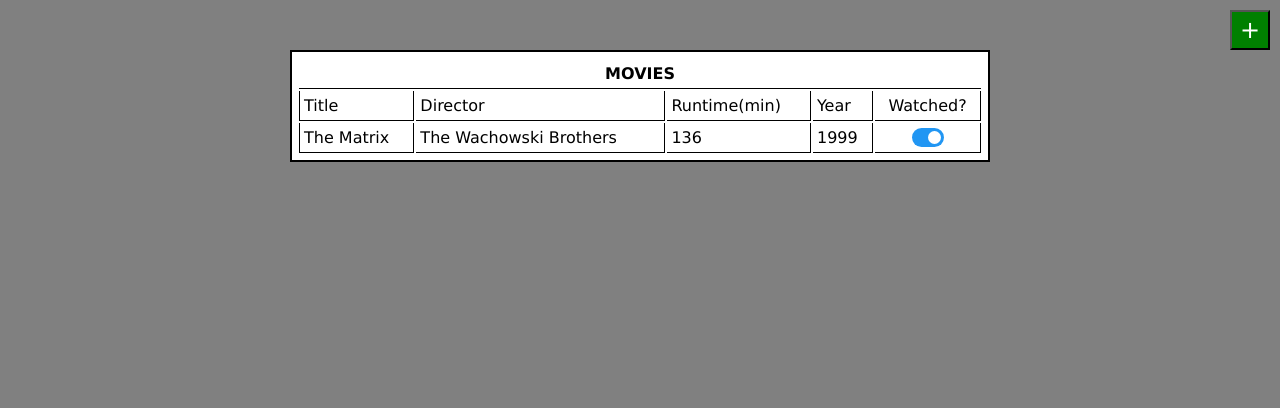
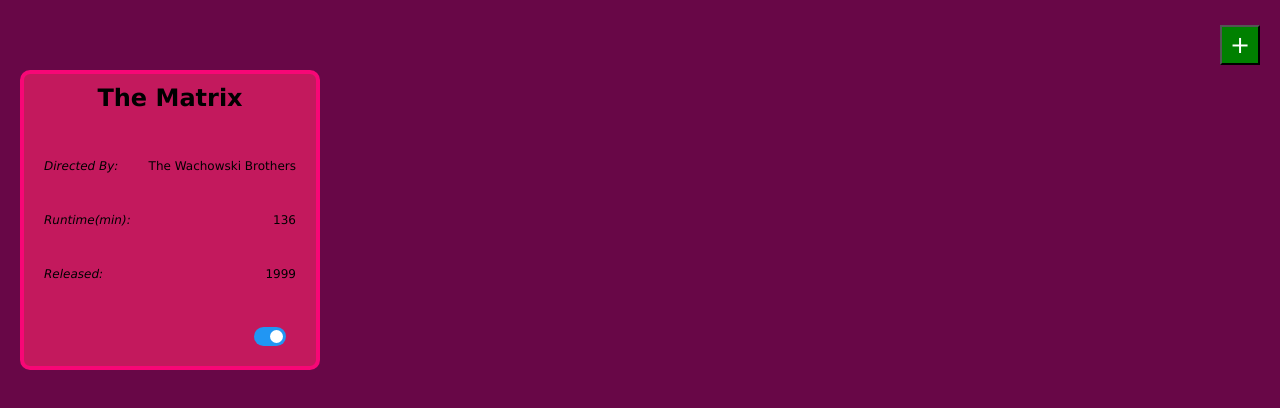
Before and after one commit to jeff-ramos-dev/odin-library, a website: page index.html in a window 1280 px wide. Drawn offline with Linux system fonts and the light colour scheme.

Commit message:
Add card layout, Delete table layout

```diff
--- a/index.html
+++ b/index.html
@@ -11,24 +11,9 @@
   <body>
     <div class="layer">
       <div class="library">
-        <button class="new-movie">+</button>
-        <table>
-          <thead>
-            <tr>
-              <th colspan="5">MOVIES</th>
-            </tr>
-          </thead>
-          <tbody class="movies">
-            <tr>
-              <td>Title</td>
-              <td>Director</td>
-              <td>Runtime(min)</td>
-              <td>Year</td>
-              <td>Watched?</td>
-            </tr>
-
-          </tbody>
-        </table>
+        <div class="cards">
+          <button class="new-movie">+</button>
+        </div>
       </div>
     </div>
     <form action="" method="post" class="movie-form hidden" id="form">
--- a/script.js
+++ b/script.js
@@ -19,50 +19,6 @@
 const overlay = document.querySelector('.layer');
 const submit = document.querySelector('.submit')
 
-
-function updateLibrary(movie) {
-    const movieKey = movie.title.toLowerCase().split(' ').join('')
-    const currentMovie = document.createElement('tr');
-    const currentMovieTitle = document.createElement('td');
-    currentMovieTitle.classList.add(movieKey)
-    const currentMovieDirector = document.createElement('td');
-    currentMovieDirector.classList.add(movieKey)
-    const currentMovieRuntime = document.createElement('td');
-    currentMovieRuntime.classList.add(movieKey)
-    const currentMovieYear = document.createElement('td');
-    currentMovieYear.classList.add(movieKey)
-    const currentMovieWatched = document.createElement('td')
-    currentMovieWatched.classList.add(movieKey)
-    const currentMovieWatchedLabel = document.createElement('label')
-    currentMovieWatchedLabel.classList.add('switch')
-    const currentMovieWatchedCheckbox = document.createElement('input')
-    currentMovieWatchedCheckbox.type = 'checkbox'
-    const currentMovieWatchedSlider = document.createElement('span')
-    currentMovieWatchedSlider.classList.add('slider', 'round')
-    currentMovieTitle.textContent = movie.title;
-    currentMovieDirector.textContent = movie.director;
-    currentMovieRuntime.textContent = movie.runtime;
-    currentMovieYear.textContent = movie.year;
-    currentMovieWatchedCheckbox.name = movieKey
-    currentMovieWatchedCheckbox.id = movieKey
-    currentMovieWatchedCheckbox.checked = movie.watched
-    currentMovie.classList.add('movie');
-    currentMovie.appendChild(currentMovieTitle)
-    currentMovie.appendChild(currentMovieDirector)
-    currentMovie.appendChild(currentMovieRuntime)
-    currentMovie.appendChild(currentMovieYear)
-    currentMovie.appendChild(currentMovieWatched)
-    currentMovieWatched.appendChild(currentMovieWatchedLabel)
-    currentMovieWatchedLabel.appendChild(currentMovieWatchedCheckbox)
-    currentMovieWatchedLabel.appendChild(currentMovieWatchedSlider)
-    movies.appendChild(currentMovie);
-    library[movieKey] = {title: movie.title, director: movie.director, runtime: movie.runtime, year: movie.year, watched: movie.watched}
-    currentMovieWatchedCheckbox.addEventListener('click', e => {
-      const movieName = e.target.name
-      library[movieName].watched = !library[movieName].watched
-    })
-}
-
 addBtn.addEventListener('click', () => {
   movieForm.classList.toggle('hidden');
   overlay.classList.toggle('overlay');
@@ -74,8 +30,74 @@
   const newMovie = new Movie(movie.title.value, movie.director.value, movie.runtime.value, movie.year.value, movie.watched.checked)
   movieForm.classList.toggle('hidden')
   overlay.classList.toggle('overlay')
-  updateLibrary(newMovie)
+  addMovieToLibrary(newMovie)
 })
 
+const cards = document.querySelector('.cards')
+
+function addMovieToLibrary(movie) {
+  const movieKey = movie.title.toLowerCase().split(' ').join('')
+  const card = document.createElement('div')
+  card.classList.add('card')
+  const heading = document.createElement('h2')
+  heading.classList.add('card-title')
+  const details = document.createElement('div')
+  details.classList.add('card-details')
+  const directorDiv = document.createElement('div')
+  directorDiv.classList.add('card-detail')
+  const directorPrompt = document.createElement('p')
+  directorPrompt.classList.add('prompt')
+  const director = document.createElement('p')
+  director.classList.add('data')
+  const runtimeDiv = document.createElement('div')
+  runtimeDiv.classList.add('card-detail')
+  const runtimePrompt = document.createElement('p')
+  runtimePrompt.classList.add('prompt')
+  const runtime = document.createElement('p')
+  runtime.classList.add('data')
+  const yearDiv = document.createElement('div')
+  yearDiv.classList.add('card-detail')
+  const yearPrompt = document.createElement('p')
+  yearPrompt.classList.add('prompt')
+  const year = document.createElement('p')
+  year.classList.add('data')
+  const watchedLabel = document.createElement('label')
+  watchedLabel.classList.add('switch')
+  const watchedCheckbox = document.createElement('input')
+  watchedCheckbox.type = 'checkbox'
+  const watchedSlider = document.createElement('span')
+  watchedSlider.classList.add('slider', 'round')
+
+  heading.textContent = movie.title
+  directorPrompt.textContent = 'Directed By:'
+  director.textContent = movie.director
+  runtimePrompt.textContent = 'Runtime(min):'
+  runtime.textContent = movie.runtime
+  yearPrompt.textContent = 'Released:'
+  year.textContent = movie.year
+  // watchedLabel.textContent = "Watched?"
+  watchedCheckbox.checked = movie.watched
+  cards.appendChild(card)
+  card.appendChild(heading)
+  card.appendChild(details)
+  details.appendChild(directorDiv)
+  directorDiv.appendChild(directorPrompt)
+  directorDiv.appendChild(director)
+  details.appendChild(runtimeDiv)
+  runtimeDiv.appendChild(runtimePrompt)
+  runtimeDiv.appendChild(runtime)
+  details.appendChild(yearDiv)
+  yearDiv.appendChild(yearPrompt)
+  yearDiv.appendChild(year)
+  card.appendChild(watchedLabel)
+  watchedLabel.appendChild(watchedCheckbox)
+  watchedLabel.appendChild(watchedSlider)
+
+  watchedCheckbox.addEventListener('click', (e) => {
+    library[movieKey].watched = !library[movieKey].watched
+    watchedCheckbox.checked = library[movieKey].watched
+  })
+}
+
 const theMatrix = new Movie('The Matrix', 'The Wachowski Brothers', 136, 1999, true)
-updateLibrary(theMatrix)
+addMovieToLibrary(theMatrix)
--- a/style.css
+++ b/style.css
@@ -8,36 +8,11 @@
 :root {
   --background-color: beige;
   --library-color: grey;
-}
-
-table {
-  background-color: white;
-  border: 2px solid black;
-  width: 700px;
-  padding: 5px;
-}
-
-tr,
-th {
-  height: 30px;
-  border-bottom: 1px solid black;
-}
-
-td {
-  align-items: center;
-  height: 30px;
-  padding: 2px 4px;
-  border-right: 1px solid black;
-  border-bottom: 1px solid black;
-}
-
-td:nth-of-type(1) {
-  border-left: 1px solid black;
-}
-
-td:nth-of-type(5) {
-  display: flex;
-  justify-content: center;
+  --primary-color: #f70776;
+  --primary-color-medium: #c3195d;
+  --secondary-color: #680747;
+  --accent-color: #004c75;
+  --dark-color: #141010;
 }
 
 li {
@@ -54,13 +29,9 @@
   height: 30px;
 }
 
-input[type='checkbox'] {
-  height: 20px;
-}
-
 .overlay {
   background-color: black;
-  opacity: 0.8;
+  opacity: 0.6;
 }
 
 .field {
@@ -74,29 +45,10 @@
   background-color: var(--background-color);
 }
 
-.library {
-  height: 100vh;
-  width: 100%;
-  background-color: var(--library-color);
-  display: flex;
-  flex-direction: column;
-  align-items: center;
-}
-
-.new-movie {
-  margin: 10px 10px 0 0;
-  height: 40px;
-  aspect-ratio: 1 / 1;
-  font-size: x-large;
-  background-color: green;
-  align-self: end;
-  color: white;
-}
-
 .movie-form {
   width: 300px;
   padding: 30px;
-  background-color: rgb(77, 50, 0);
+  background-color: var(--accent-color);
   display: flex;
   flex-direction: column;
   position: absolute;
@@ -120,13 +72,77 @@
   margin-bottom: 10px;
   border-radius: 10px;
   color: white;
-  background-color: rgb(1, 70, 70);
-  border-right: 2px solid rgb(47, 47, 51);
-  border-bottom: 2px solid rgb(47, 47, 51);
+  background-color: var(--primary-color);
+  border-right: 2px solid var(--primary-color-medium);
+  border-bottom: 2px solid var(--primary-color-medium);
+}
+
+.cards {
+  width: 100vw;
+  height: 100vh;
+  padding: 20px;
+  display: grid;
+  grid-template-columns: repeat(auto-fill, minmax(350px, 1fr));
+  grid-template-rows: 50px 1fr;
+  background-color: var(--secondary-color);
+}
+
+.new-movie {
+  justify-self: right;
+  align-self: center;
+  grid-column-start: -1;
+  height: 40px;
+  aspect-ratio: 1 / 1;
+  font-size: x-large;
+  background-color: green;
+  color: white;
+}
+
+.card:nth-of-type(1) {
+  grid-column-start: 1;
+}
+
+.card {
+  width: 300px;
+  aspect-ratio: 1 / 1;
+  border-radius: 10px;
+  padding: 10px 20px;
+  border: 4px solid var(--primary-color);
+  display: flex;
+  flex-direction: column;
+  background-color: var(--primary-color-medium);
+  justify-content: space-between;
+}
+
+.card-title {
+  align-self: center;
+}
+
+.card-details {
+  font-size: 12px;
+  display: flex;
+  flex-direction: column;
+  align-items: center;
+}
+
+.card-detail {
+  width: 100%;
+  margin: 20px 10px;
+  font-style: italic;
+  display: flex;
+  justify-content: space-between;
+}
+
+.data {
+  font-style: normal;
 }
 
 /* The switch - the box around the slider */
 .switch {
+  justify-self: end;
+  align-self: end;
+  margin-bottom: 10px;
+  margin-right: 10px;
   position: relative;
   display: inline-block;
   width: 32px;
```
